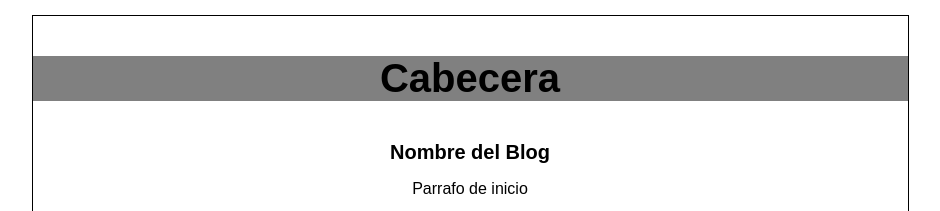
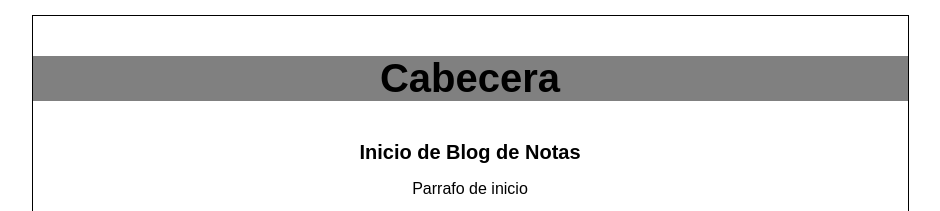
Before and after one commit to EverSorto/cursos, a plain HTML site: page views/index.html in a window 1280 px wide. Shown: the top 211 px of the page, without its empty margins (170-1110 px from the left). Drawn offline with Linux system fonts and the light colour scheme.

Commit message:
Se añadio notas a inicio

```diff
--- a/views/index.html
+++ b/views/index.html
@@ -14,7 +14,7 @@
             <p>Cabecera</p>
         </div>
         <div id="post">
-            <h1>Nombre del Blog</h1>
+            <h1>Inicio de Blog de Notas</h1>
             <p>Parrafo de inicio</p>
         </div>
         <di>
```
Also changed, not shown: apuntesGitCopy.txt.
